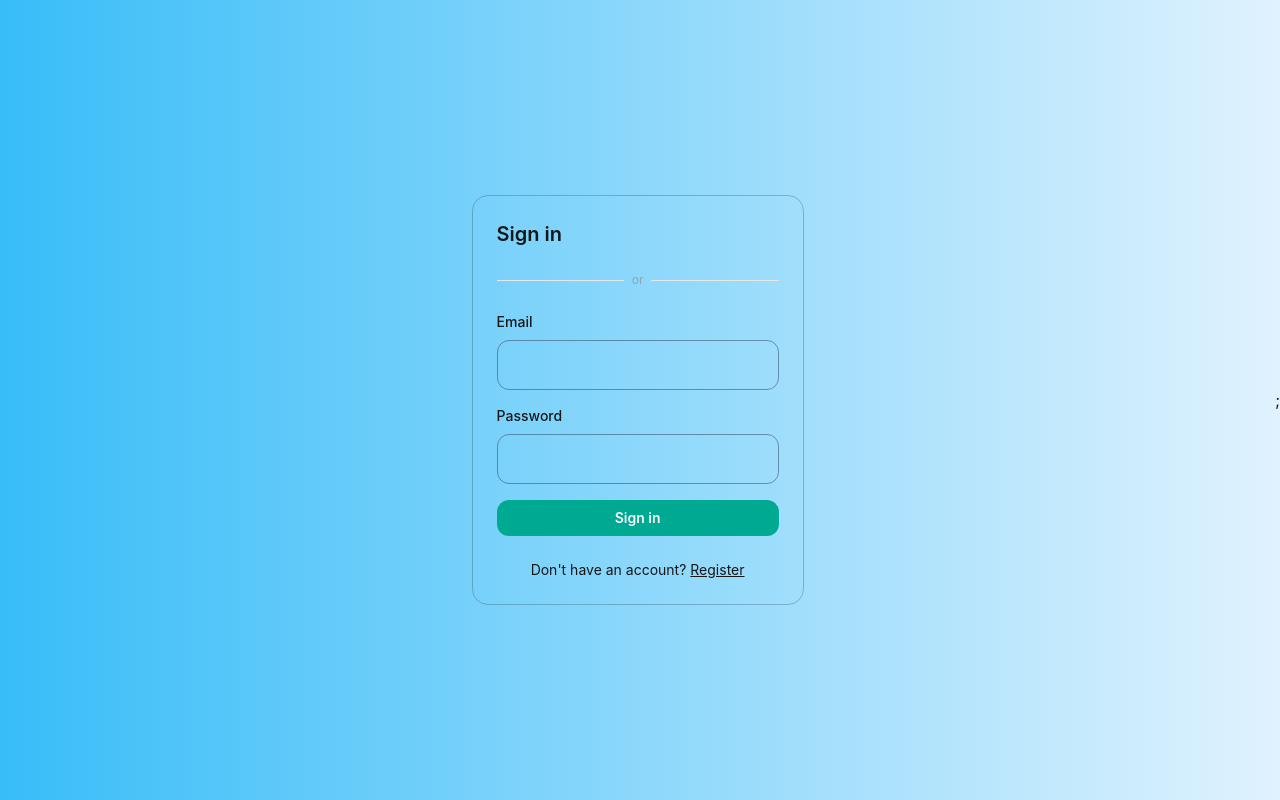
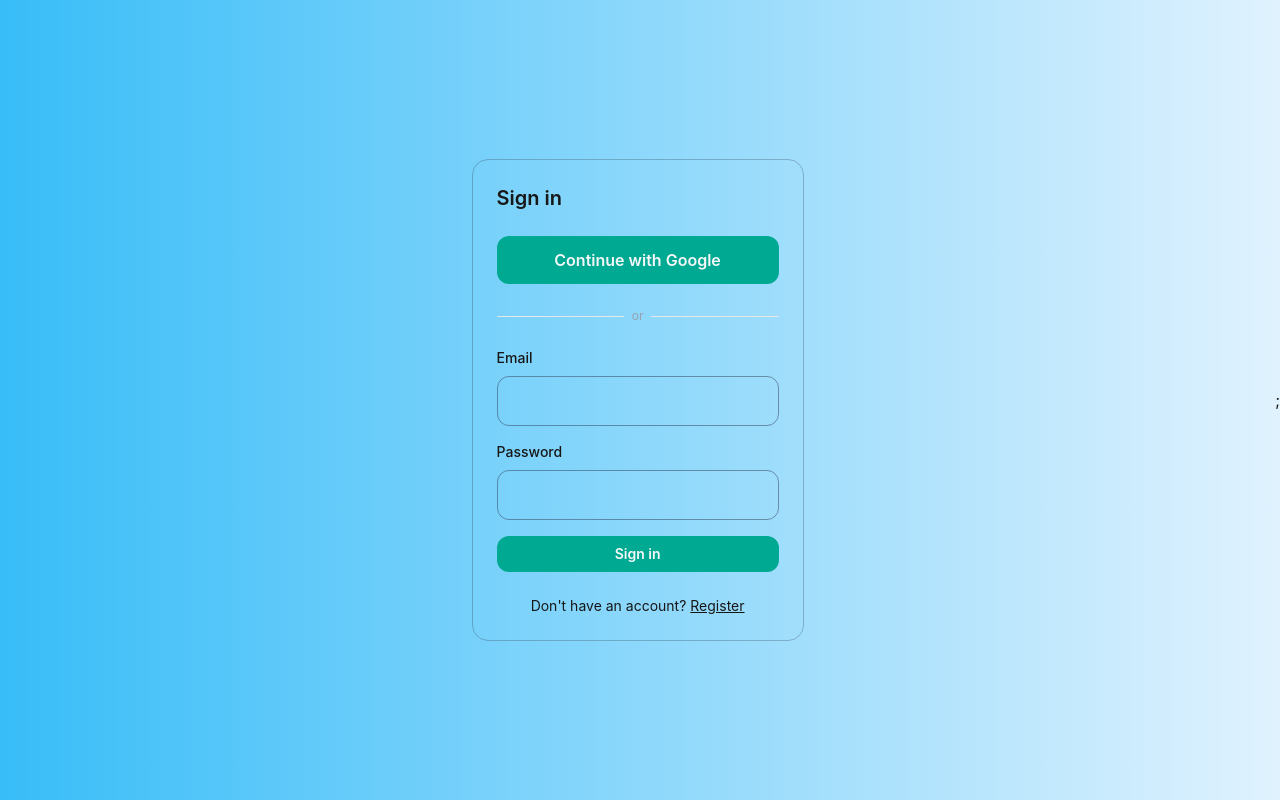
Before and after one commit to Enayat-Ahmadi/taxiapp, a Next.js app: page /login in a window 1280 px wide. Built offline with nearby package versions, Linux system fonts and the light colour scheme; no server answers.

Commit message:
add google login button

```diff
--- a/app/login/LoginForm.tsx
+++ b/app/login/LoginForm.tsx
@@ -38,7 +38,12 @@ export default function LoginForm() {
     <Card className="mx-auto max-w-sm space-y-6 p-6">
       <h1 className="text-xl font-semibold">Sign in</h1>
 
-
+      {/* Google sign-in */}
+      <form action={googleSignInAction}>
+        <Button type="submit" variant="teal" size="md" className="w-full">
+          Continue with Google
+        </Button>
+      </form>
 
       <div className="flex items-center gap-2 text-xs text-gray-400">
         <div className="h-px flex-1 bg-gray-200" />
```
